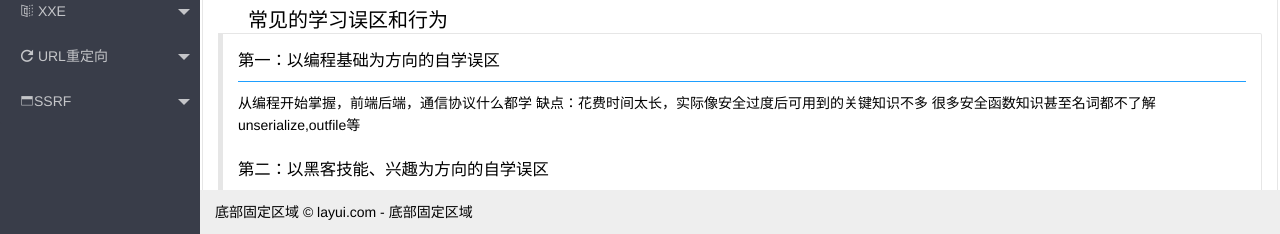
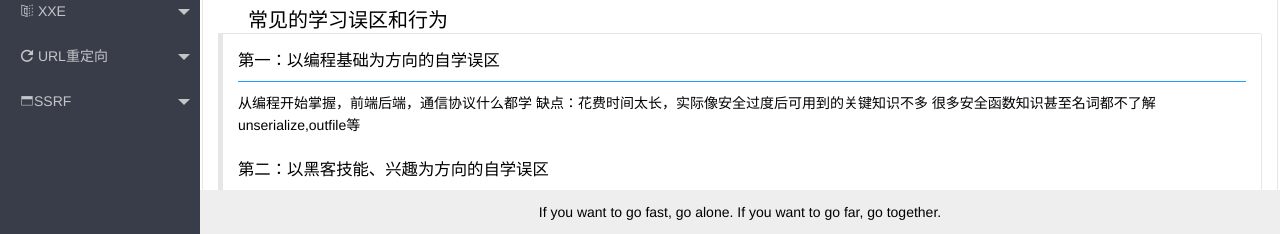
Before and after one commit to zalcat/predator, a PHP site: page /predators/ in a window 1280 px wide. Shown: the part 566-800 px from the top of the page. Run offline with PHP 8.4, Linux system fonts and the light colour scheme.

Commit message:
Update index.php

```diff
--- a/index.php
+++ b/index.php
@@ -31,6 +31,9 @@
             <li class="layui-nav-item"> <button type="button" οnclick="selectRole()" class="layui-btn layui-btn-primary layui-btn-radius"> 学习必备</button>
                 <dl class="layui-nav-child">
                     <dd><a href="https://www.baidu.com/" target="_blank">搜索引擎</a></dd>
+                     <dd>
+                        <a href="https://www.hackjie.com/">黑客街</a>
+                    </dd>
                     <dd>
                         <a href="https://www.ctftools.com/down/">工具盒子</a>
                     </dd>
@@ -214,8 +217,9 @@
     </div>
 
     <div class="layui-footer">
-        底部固定区域
-        © layui.com - 底部固定区域
+        <center>If you want to go fast, go alone. If you want to go far, go together.</center>
+        <!-- 底部固定区域
+        © layui.com - 底部固定区域 -->
     </div>
 </div>
 <script src="layui/layui.js"></script>
```
